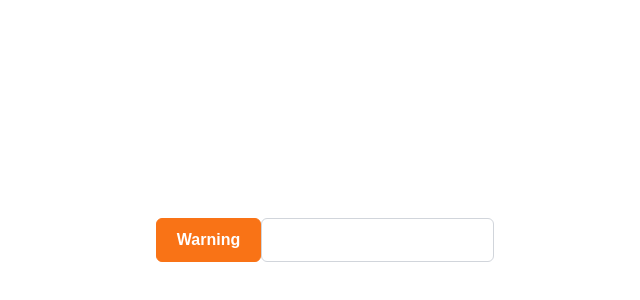
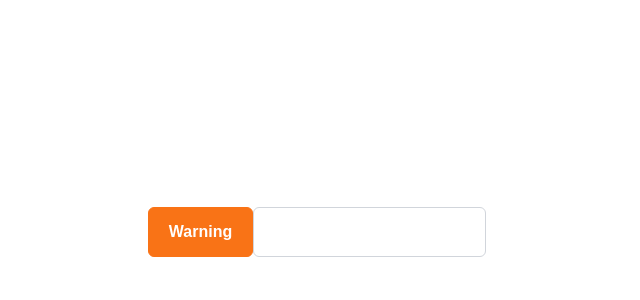
Before and after one commit to oleksandriia-it-team/finman, a Next.js app: page / in a window 1280 px wide. Shown: the part 168-468 px from the top of the page, without its empty margins (323-963 px from the left). Built offline with nearby package versions, Linux system fonts and the light colour scheme.

Commit message:
fixed tailwind

```diff
--- a/package.json
+++ b/package.json
@@ -10,7 +10,8 @@
     "start": "next start",
     "lint": "next lint",
     "test": "vitest",
-    "split-json-files": "node split-json-on-chunks.js"
+    "split-json-files": "node split-json-on-chunks.js",
+    "generate-tailwind-vars": "node primereact-to-tailwind-vars"
   },
   "author": "Oleksandriia's Frontend Team",
   "license": "ISC",
--- /dev/null
+++ b/primereact-to-tailwind-vars.js
@@ -0,0 +1,27 @@
+import fs from 'node:fs';
+import path from "node:path";
+
+const inputFile = './public/themes/lara-light-blue/theme.css';
+const outputFile = './src/app/styles/tailwind-variables.scss';
+
+const scss = fs.readFileSync(path.join(process.cwd(), inputFile), 'utf8');
+
+const regex = /--([\w-]+\-\d+):\s*([^;]+);/g;
+let match;
+let lines = [];
+
+while ((match = regex.exec(scss)) !== null) {
+  const name = match[1];
+  lines.push(`  --color-${name}: var(--${name});`);
+}
+
+lines = Array.from(new Set(lines));
+
+const result = `@theme {
+${lines.join('\n')}
+}
+`;
+
+fs.writeFileSync(path.join(process.cwd(), outputFile), result, 'utf8');
+
+console.log(`SCSS file generated: ${outputFile}`);
--- a/split-json-on-chunks.js
+++ b/split-json-on-chunks.js
@@ -62,6 +62,8 @@ async function SplitJsonFilesOnChunks() {
     const manifestPath = path.join(outputManifestDir, `${fileName}.json`);
     fs.writeFileSync(manifestPath, JSON.stringify(manifest, null, 2), 'utf-8');
   });
+
+  console.log('All chunks has just been created');
 }
 
 SplitJsonFilesOnChunks();
--- a/src/app/layout.tsx
+++ b/src/app/layout.tsx
@@ -1,6 +1,6 @@
 'use client';
 
-import './globals.scss';
+import './styles/globals.scss';
 
 import { Provider } from 'react-redux';
 
--- /dev/null
+++ b/src/app/styles/globals.scss
@@ -0,0 +1,3 @@
+@import 'tailwindcss';
+
+@import 'tailwind-variables';
--- /dev/null
+++ b/src/app/styles/tailwind-variables.scss
@@ -0,0 +1,143 @@
+@theme {
+  --color-surface-0: var(--surface-0);
+  --color-surface-50: var(--surface-50);
+  --color-surface-100: var(--surface-100);
+  --color-surface-200: var(--surface-200);
+  --color-surface-300: var(--surface-300);
+  --color-surface-400: var(--surface-400);
+  --color-surface-500: var(--surface-500);
+  --color-surface-600: var(--surface-600);
+  --color-surface-700: var(--surface-700);
+  --color-surface-800: var(--surface-800);
+  --color-surface-900: var(--surface-900);
+  --color-gray-50: var(--gray-50);
+  --color-gray-100: var(--gray-100);
+  --color-gray-200: var(--gray-200);
+  --color-gray-300: var(--gray-300);
+  --color-gray-400: var(--gray-400);
+  --color-gray-500: var(--gray-500);
+  --color-gray-600: var(--gray-600);
+  --color-gray-700: var(--gray-700);
+  --color-gray-800: var(--gray-800);
+  --color-gray-900: var(--gray-900);
+  --color-blue-50: var(--blue-50);
+  --color-blue-100: var(--blue-100);
+  --color-blue-200: var(--blue-200);
+  --color-blue-300: var(--blue-300);
+  --color-blue-400: var(--blue-400);
+  --color-blue-500: var(--blue-500);
+  --color-blue-600: var(--blue-600);
+  --color-blue-700: var(--blue-700);
+  --color-blue-800: var(--blue-800);
+  --color-blue-900: var(--blue-900);
+  --color-green-50: var(--green-50);
+  --color-green-100: var(--green-100);
+  --color-green-200: var(--green-200);
+  --color-green-300: var(--green-300);
+  --color-green-400: var(--green-400);
+  --color-green-500: var(--green-500);
+  --color-green-600: var(--green-600);
+  --color-green-700: var(--green-700);
+  --color-green-800: var(--green-800);
+  --color-green-900: var(--green-900);
+  --color-yellow-50: var(--yellow-50);
+  --color-yellow-100: var(--yellow-100);
+  --color-yellow-200: var(--yellow-200);
+  --color-yellow-300: var(--yellow-300);
+  --color-yellow-400: var(--yellow-400);
+  --color-yellow-500: var(--yellow-500);
+  --color-yellow-600: var(--yellow-600);
+  --color-yellow-700: var(--yellow-700);
+  --color-yellow-800: var(--yellow-800);
+  --color-yellow-900: var(--yellow-900);
+  --color-cyan-50: var(--cyan-50);
+  --color-cyan-100: var(--cyan-100);
+  --color-cyan-200: var(--cyan-200);
+  --color-cyan-300: var(--cyan-300);
+  --color-cyan-400: var(--cyan-400);
+  --color-cyan-500: var(--cyan-500);
+  --color-cyan-600: var(--cyan-600);
+  --color-cyan-700: var(--cyan-700);
+  --color-cyan-800: var(--cyan-800);
+  --color-cyan-900: var(--cyan-900);
+  --color-pink-50: var(--pink-50);
+  --color-pink-100: var(--pink-100);
+  --color-pink-200: var(--pink-200);
+  --color-pink-300: var(--pink-300);
+  --color-pink-400: var(--pink-400);
+  --color-pink-500: var(--pink-500);
+  --color-pink-600: var(--pink-600);
+  --color-pink-700: var(--pink-700);
+  --color-pink-800: var(--pink-800);
+  --color-pink-900: var(--pink-900);
+  --color-indigo-50: var(--indigo-50);
+  --color-indigo-100: var(--indigo-100);
+  --color-indigo-200: var(--indigo-200);
+  --color-indigo-300: var(--indigo-300);
+  --color-indigo-400: var(--indigo-400);
+  --color-indigo-500: var(--indigo-500);
+  --color-indigo-600: var(--indigo-600);
+  --color-indigo-700: var(--indigo-700);
+  --color-indigo-800: var(--indigo-800);
+  --color-indigo-900: var(--indigo-900);
+  --color-teal-50: var(--teal-50);
+  --color-teal-100: var(--teal-100);
+  --color-teal-200: var(--teal-200);
+  --color-teal-300: var(--teal-300);
+  --color-teal-400: var(--teal-400);
+  --color-teal-500: var(--teal-500);
+  --color-teal-600: var(--teal-600);
+  --color-teal-700: var(--teal-700);
+  --color-teal-800: var(--teal-800);
+  --color-teal-900: var(--teal-900);
+  --color-orange-50: var(--orange-50);
+  --color-orange-100: var(--orange-100);
+  --color-orange-200: var(--orange-200);
+  --color-orange-300: var(--orange-300);
+  --color-orange-400: var(--orange-400);
+  --color-orange-500: var(--orange-500);
+  --color-orange-600: var(--orange-600);
+  --color-orange-700: var(--orange-700);
+  --color-orange-800: var(--orange-800);
+  --color-orange-900: var(--orange-900);
+  --color-bluegray-50: var(--bluegray-50);
+  --color-bluegray-100: var(--bluegray-100);
+  --color-bluegray-200: var(--bluegray-200);
+  --color-bluegray-300: var(--bluegray-300);
+  --color-bluegray-400: var(--bluegray-400);
+  --color-bluegray-500: var(--bluegray-500);
+  --color-bluegray-600: var(--bluegray-600);
+  --color-bluegray-700: var(--bluegray-700);
+  --color-bluegray-800: var(--bluegray-800);
+  --color-bluegray-900: var(--bluegray-900);
+  --color-purple-50: var(--purple-50);
+  --color-purple-100: var(--purple-100);
+  --color-purple-200: var(--purple-200);
+  --color-purple-300: var(--purple-300);
+  --color-purple-400: var(--purple-400);
+  --color-purple-500: var(--purple-500);
+  --color-purple-600: var(--purple-600);
+  --color-purple-700: var(--purple-700);
+  --color-purple-800: var(--purple-800);
+  --color-purple-900: var(--purple-900);
+  --color-red-50: var(--red-50);
+  --color-red-100: var(--red-100);
+  --color-red-200: var(--red-200);
+  --color-red-300: var(--red-300);
+  --color-red-400: var(--red-400);
+  --color-red-500: var(--red-500);
+  --color-red-600: var(--red-600);
+  --color-red-700: var(--red-700);
+  --color-red-800: var(--red-800);
+  --color-red-900: var(--red-900);
+  --color-primary-50: var(--primary-50);
+  --color-primary-100: var(--primary-100);
+  --color-primary-200: var(--primary-200);
+  --color-primary-300: var(--primary-300);
+  --color-primary-400: var(--primary-400);
+  --color-primary-500: var(--primary-500);
+  --color-primary-600: var(--primary-600);
+  --color-primary-700: var(--primary-700);
+  --color-primary-800: var(--primary-800);
+  --color-primary-900: var(--primary-900);
+}
```
Also changed, not shown: src/app/globals.scss (deleted, +0 -10 lines).
